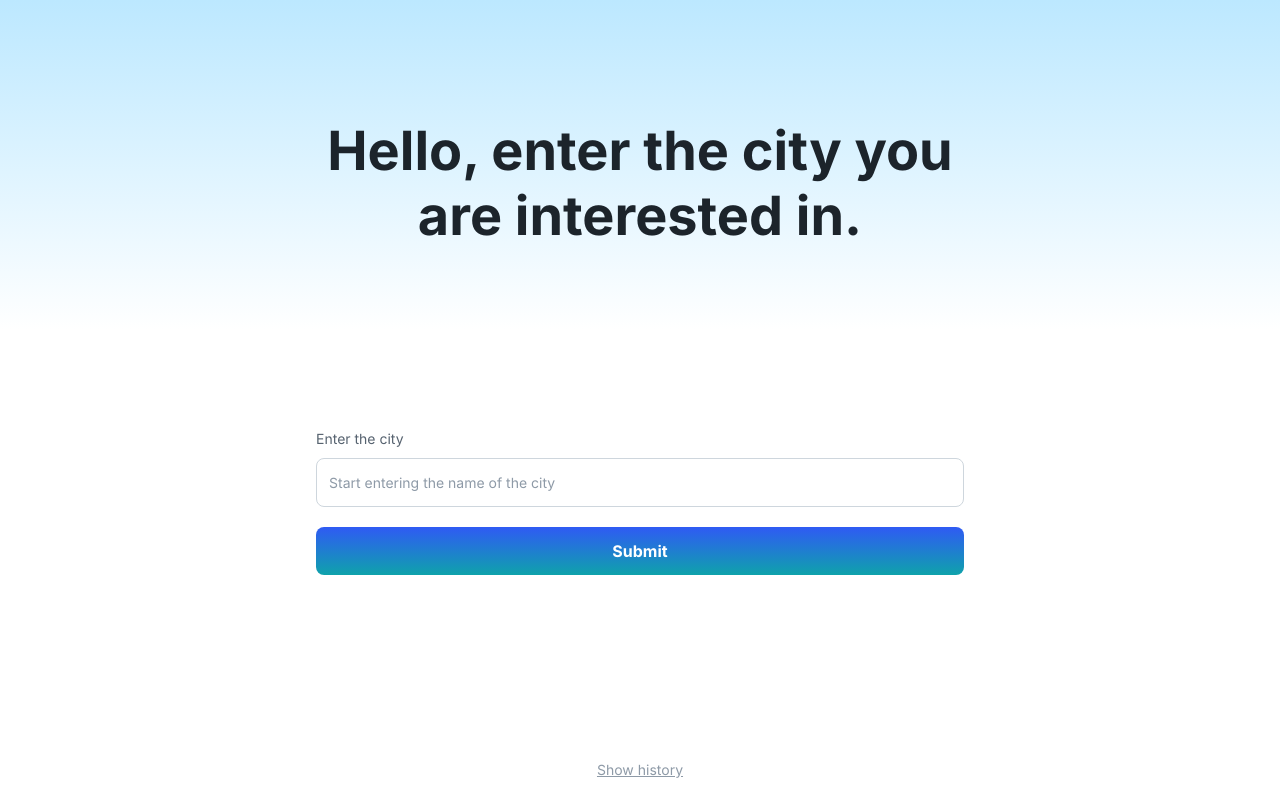
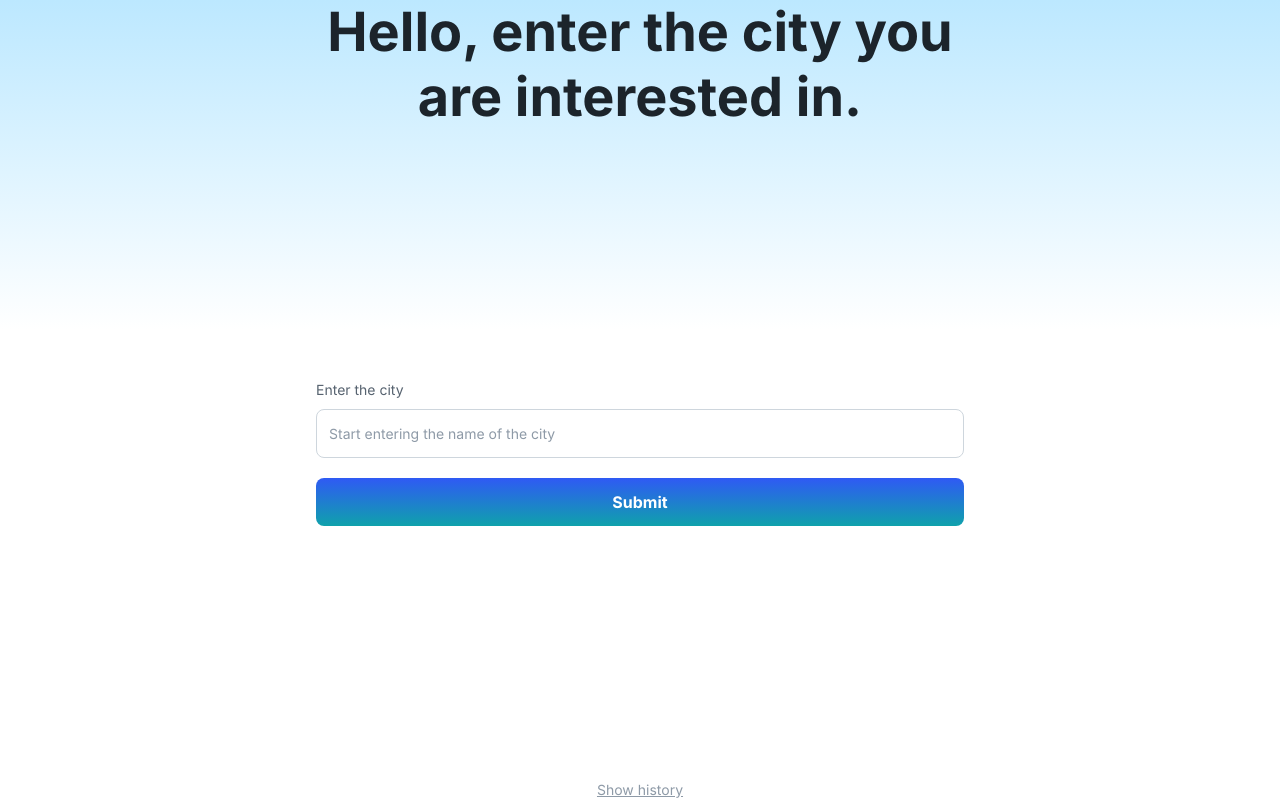
Before and after one commit to VadymDenysiuk/weather-front, a React (Create React App) app: page / in a window 1280 px wide. Built offline with nearby package versions, Linux system fonts and the light colour scheme.

Commit message:
fix sass version

```diff
--- a/package.json
+++ b/package.json
@@ -18,7 +18,6 @@
     "react-loader-spinner": "^6.1.6",
     "react-router-dom": "^7.0.2",
     "react-scripts": "5.0.1",
-    "sass": "^1.82.0",
     "typescript": "^4.9.5",
     "web-vitals": "^2.1.4"
   },
@@ -47,6 +46,9 @@
     ]
   },
   "devDependencies": {
-    "@babel/plugin-proposal-private-property-in-object": "^7.21.11"
+    "@babel/plugin-proposal-private-property-in-object": "^7.21.11",
+    "resolve-url-loader": "^5.0.0",
+    "sass": "^1.82.0",
+    "sass-loader": "^16.0.4"
   }
 }
--- a/src/styles/Home/Home.scss
+++ b/src/styles/Home/Home.scss
@@ -1,3 +1,5 @@
+@use "../variables/variables" as vars;
+
 .home {
   background: linear-gradient(180deg, #bce8ff 0%, #ffffff 41.26%);
 
@@ -34,7 +36,7 @@
   &__top-wrapper {
     position: relative;
     top: 0;
-    transition: $main-transition;
+    transition: vars.$main-transition;
   }
 
   .weather {
@@ -52,7 +54,7 @@
     &__icon {
       width: 160px;
       margin-bottom: 48px;
-      transition: $main-transition;
+      transition: vars.$main-transition;
       opacity: 1;
       height: auto;
       &.hide {
@@ -93,7 +95,7 @@
   .homeform {
     position: relative;
     top: 0;
-    transition: $main-transition;
+    transition: vars.$main-transition;
     width: 100%;
 
     .oval-loading {
@@ -170,7 +172,7 @@
   }
 }
 
-@media screen and (min-width: $size-tablet) {
+@media screen and (min-width: vars.$size-tablet) {
   .home {
     &.active {
       .home__top-wrapper {
@@ -192,7 +194,7 @@
   }
 }
 
-@media screen and (min-width: $size-desktop) {
+@media screen and (min-width: vars.$size-desktop) {
   .home {
     &__container {
       display: flex;
--- a/src/styles/List/List.scss
+++ b/src/styles/List/List.scss
@@ -1,3 +1,5 @@
+@use "../variables/variables" as vars;
+
 .history {
   background: linear-gradient(180deg, #bce8ff 0%, #ffffff 41.26%);
   min-height: 100dvh;
@@ -110,12 +112,12 @@
   }
 }
 
-@media screen and (min-width: $size-tablet) {
+@media screen and (min-width: vars.$size-tablet) {
   .history {
   }
 }
 
-@media screen and (min-width: $size-desktop) {
+@media screen and (min-width: vars.$size-desktop) {
   .history {
     padding-top: 40px;
     padding-bottom: 40px;
--- a/src/styles/main.scss
+++ b/src/styles/main.scss
@@ -1,4 +1,7 @@
-@import "./variables/variables";
+@use "./variables/variables" as vars;
+@use "./Home/Home.scss" as home;
+@use "./List/List.scss" as list;
+
 @import "../fonts/inter/stylesheet.css";
 
 * {
@@ -14,7 +17,7 @@
 
 html,
 body {
-  scroll-behavior: smooth !important;
+  scroll-behavior: smooth;
 }
 
 ul,
@@ -79,17 +82,13 @@ main {
   width: 100%;
   padding: 0 16px;
 
-  @media screen and (min-width: $size-tablet) {
-    max-width: $size-tablet;
+  @media screen and (min-width: vars.$size-tablet) {
+    max-width: vars.$size-tablet;
     padding: 0 60px;
   }
 
-  @media screen and (min-width: $size-desktop) {
-    max-width: $size-desktop;
+  @media screen and (min-width: vars.$size-desktop) {
+    max-width: vars.$size-desktop;
     padding: 0 140px;
   }
 }
-
-// Components
-@import "./Home/Home.scss";
-@import "./List/List.scss";
```
Also changed, not shown: 1 other file (tests, documents, lock files or other folders).
